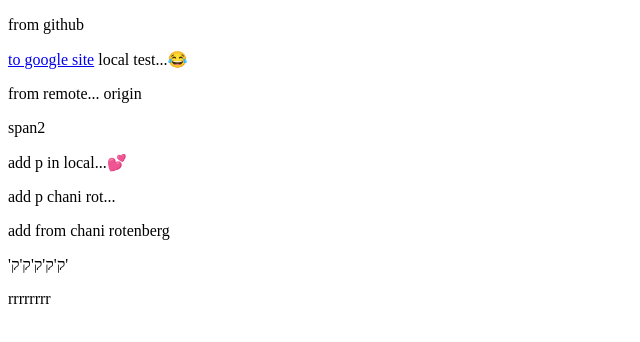
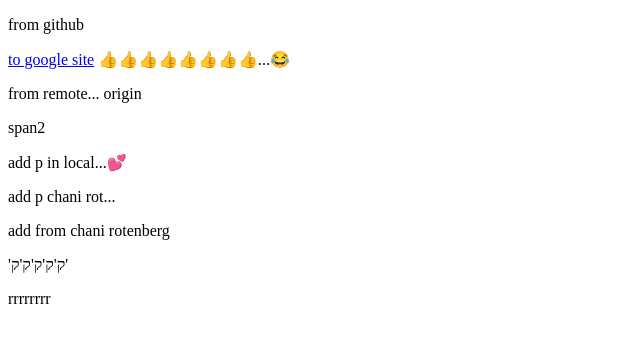
Before and after one commit to Chani-Rotenberg/EX05, a plain HTML site: page index.html in a window 1280 px wide. Shown: the whole page, without its empty margins (0-640 px from the left). Drawn offline with Linux system fonts and the light colour scheme.

Commit message:
from efrat liff

```diff
--- a/index.html
+++ b/index.html
@@ -10,7 +10,7 @@
     <p>from github</p>
     <a href="https://www.google.com">to google site</a>
 
-    <span>local test...😂</span>
+    <span>👍👍👍👍👍👍👍👍...😂</span>
     <p>from remote... origin</p>
     <span>span2</span>
     <p>add p in local...💕</p>
```
